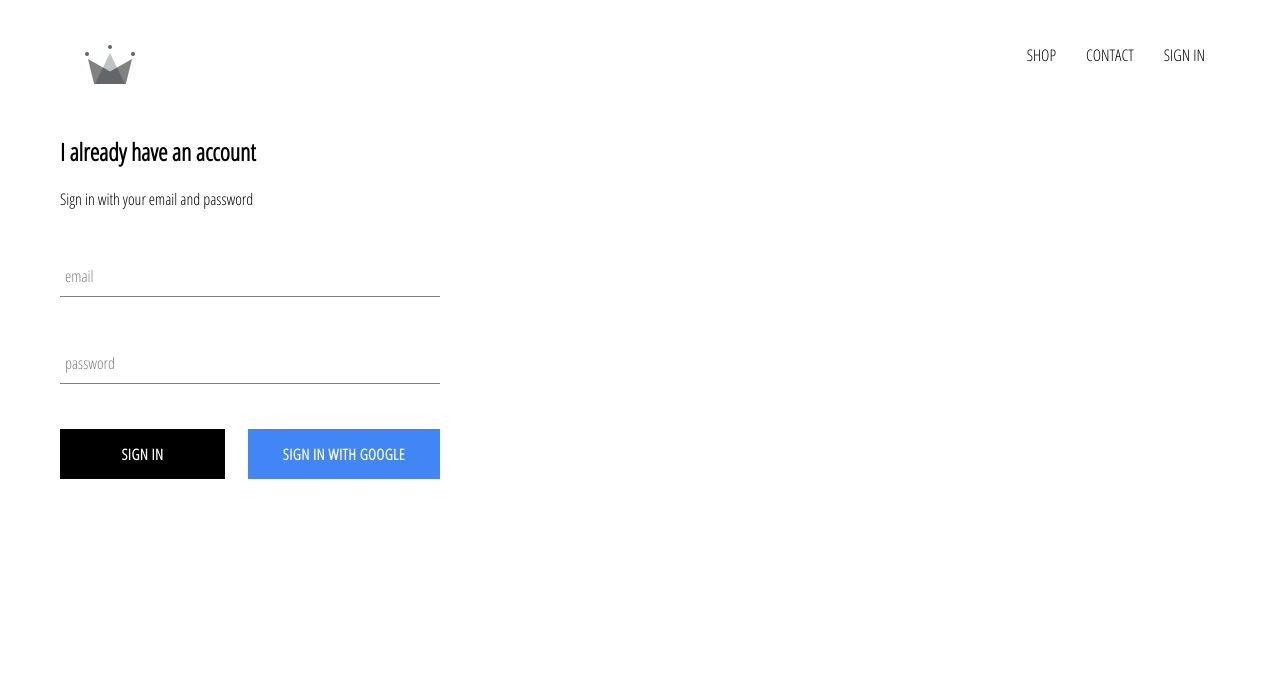
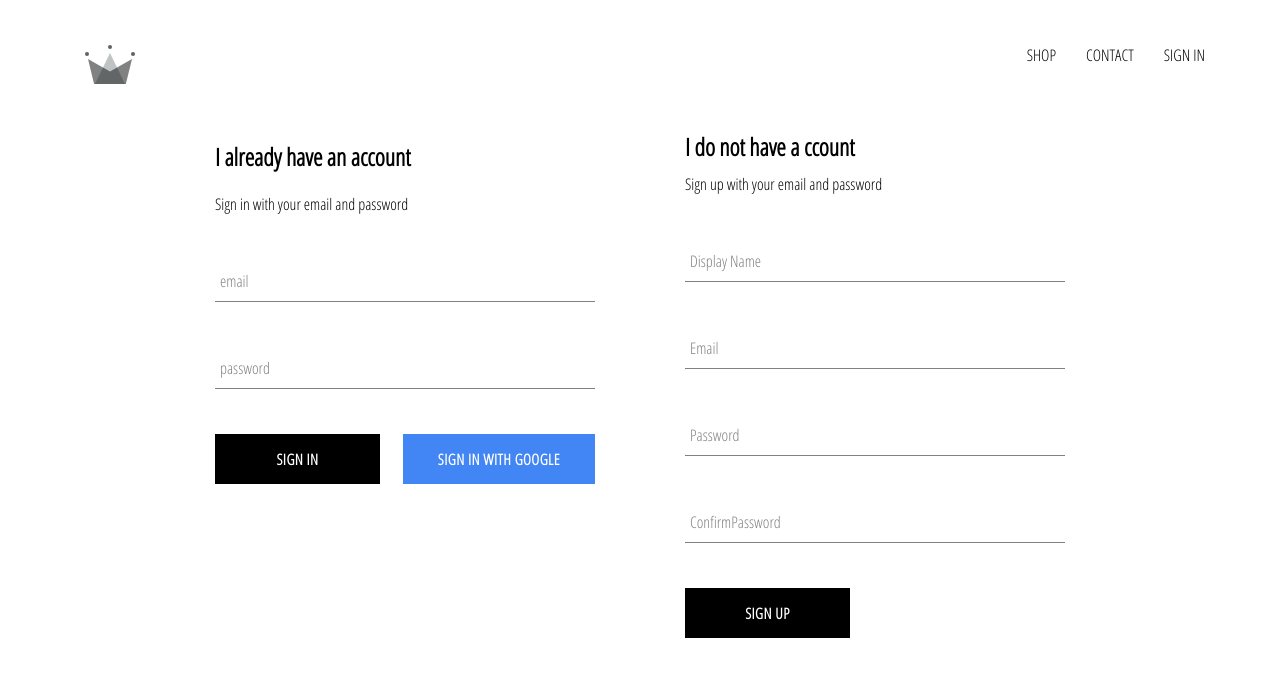
Before and after one commit to timhe-ca/crwn-clothing, a React (Create React App) app: page /signin in a window 1280 px wide. Shown: the top 676 px of the page. Built offline with nearby package versions, Linux system fonts and the light colour scheme; no server answers.

Commit message:
implemented firebase utils, included ability to store authenticaated users into our firestore database

```diff
--- a/src/App.js
+++ b/src/App.js
@@ -7,7 +7,7 @@
 import ShopPage from './pages/shop/shop.component';
 import SignInAndSignUpPage from './pages/sign-in-and-sign-up/sign-in-and-sign-up.component';
 import Header from './components/header/header.component';
-import { auth } from './firebase/firebase.utils';
+import { auth, createUserProfileDocument } from './firebase/firebase.utils';
 
 class App extends React.Component {
   constructor() {
@@ -21,11 +21,24 @@
   unsubscribeFromAuth = null
 
   componentDidMount() {
-    this.unsubscribeFromAuth = auth.onAuthStateChanged(user => {
-      this.setState({ currentUser: user });
+    this.unsubscribeFromAuth = auth.onAuthStateChanged(async userAuth => {
+      if (userAuth) {
+        const userRef = await  createUserProfileDocument(userAuth);
 
-      console.log(user);
-    })
+        userRef.onSnapshot(snapShot => {
+          this.setState({
+            currentUser: {
+              id: snapShot.id,
+              ...snapShot.data()
+            }
+          });
+
+          console.log(this.state);
+        });
+      }
+
+      this.setState({currentUser: userAuth});
+    });
   }
 
   componentWillUnmount() {
--- a/src/components/sign-in/sign-in.component.jsx
+++ b/src/components/sign-in/sign-in.component.jsx
@@ -12,15 +12,15 @@
     super(props);
 
     this.state = {
-      email: "",
-      password: "",
+      email: '',
+      password: '',
     };
   }
 
-  handleSubmit = (event) => {
+  handleSubmit = event => {
     event.preventDefault();
 
-    this.setState({ email: "", password: "" });
+    this.setState({ email: '', password: '' });
   };
 
   handleChange = (event) => {
@@ -35,7 +35,7 @@
         <h2>I already have an account</h2>
         <span>Sign in with your email and password</span>
 
-        <form onSumbit={this.handleSubmit}>
+        <form onSubmit={this.handleSubmit}>
           <FormInput
             name="email"
             type="email"
--- /dev/null
+++ b/src/components/sign-up/sign-up.component.jsx
@@ -0,0 +1,100 @@
+import React from 'react';
+
+import FormInput from '../form-input/form-input.component';
+import CustomButton from '../custom-button/custom-button.component';
+
+import { auth, createUserProfileDocument } from '../../firebase/firebase.utils';
+
+import './sign-up.styles.scss';
+
+class SignUp extends React.Component {
+    constructor() {
+        super();
+
+        this.state = {
+            displayName: '',
+            email: '',
+            password: '',
+            confirmPassword: ''
+        };
+    }
+
+    handleSubmit = async event => {
+        event.preventDefult();
+
+        const {displayName, email, password, confirmPassword} = this.state;
+
+        if (password !== confirmPassword) {
+          alert("Password don't match");
+          return;
+        }
+
+        try {
+          const { user } = await auth.createUserWithEmailAndPassword(email, password);
+
+          await createUserProfileDocument(user, { displayName });
+
+          this.setState({
+            displayName: '',
+            email: '',
+            password: '',
+            confirmPassword: ''
+          });
+        } catch (error) {
+          console.error(error);
+        }
+    };
+
+    handleChange = event => {
+        const { name, value } = event.target;
+
+        this.setState({ [name]: value });
+    };
+
+    render() {
+        const { displayName, email, password, confirmPassword } = this.state;
+        return(
+            <div className='sign-up'>
+              <h2 className='title'>I do not have a ccount</h2>
+              <span>Sign up with your email and password</span>
+              <form className='sign-up-form' onSubmit={this.handleSubmit}>
+                <FormInput
+                  type='text'
+                  name='displayName'
+                  value={displayName}
+                  onChange={this.handleChange}
+                  label='Display Name'
+                  required
+                />
+                <FormInput
+                type='email'
+                name='email'
+                value={email}
+                onChange={this.handleChange}
+                label='Email'
+                required
+                />
+                <FormInput
+                type='password'
+                name='password'
+                value={password}
+                onChange={this.handleChange}
+                label='Password'
+                required
+                />
+                <FormInput
+                  type='password'
+                  name='confirmPassword'
+                  value={confirmPassword}
+                  onChange={this.handleChange}
+                  label='ConfirmPassword'
+                  required
+                />
+                <CustomButton type='submit'>SIGN UP</CustomButton>
+              </form>
+            </div>
+        )
+    }
+}
+
+export default SignUp;
--- /dev/null
+++ b/src/components/sign-up/sign-up.styles.scss
@@ -0,0 +1,9 @@
+.sign-up {
+    display: flex;
+    flex-direction: column;
+    width: 380px;
+
+    .title {
+        margin: 10px 0;
+    }
+}
--- a/src/firebase/firebase.utils.jsx
+++ b/src/firebase/firebase.utils.jsx
@@ -14,6 +14,31 @@
 
 firebase.initializeApp(config);
 
+export const createUserProfileDocument = async (userAuth, additionalData) => {
+    if (!userAuth) return;
+
+    const userRef = firestore.doc(`users/${userAuth.uid}`);
+
+    const snapShot = await userRef.get();
+
+    if (!snapShot.exists) {
+      const { displayName, email } = userAuth;
+      const createdAt = new Date();
+      try {
+        await userRef.set({
+          displayName,
+          email,
+          createdAt,
+          ...additionalData
+        });
+      } catch (error) {
+        console.log('error creating user', error.message);
+      }
+    }
+
+    return userRef;
+};
+
 export const auth = firebase.auth();
 export const firestore = firebase.firestore();
 
--- a/src/pages/sign-in-and-sign-up/sign-in-and-sign-up.component.jsx
+++ b/src/pages/sign-in-and-sign-up/sign-in-and-sign-up.component.jsx
@@ -1,13 +1,15 @@
 import React from 'react';
 
 import SignIn from '../../components/sign-in/sign-in.component';
+import SignUp from '../../components/sign-up/sign-up.component';
 
 import './sign-in-and-sign-up.styles.scss';
 
 const SignInAndSignUpPage = () => (
   <div className='sign-in-and-sign-up'>
     <SignIn />
+    <SignUp />
   </div>
-)
+);
 
 export default SignInAndSignUpPage;
--- a/src/pages/sign-in-and-sign-up/sign-in-and-sign-up.styles.scss
+++ b/src/pages/sign-in-and-sign-up/sign-in-and-sign-up.styles.scss
@@ -0,0 +1,6 @@
+.sign-in-and-sign-up {
+    width: 850px;
+    display: flex;
+    justify-content: space-between;
+    margin: 30px auto;
+}
```
